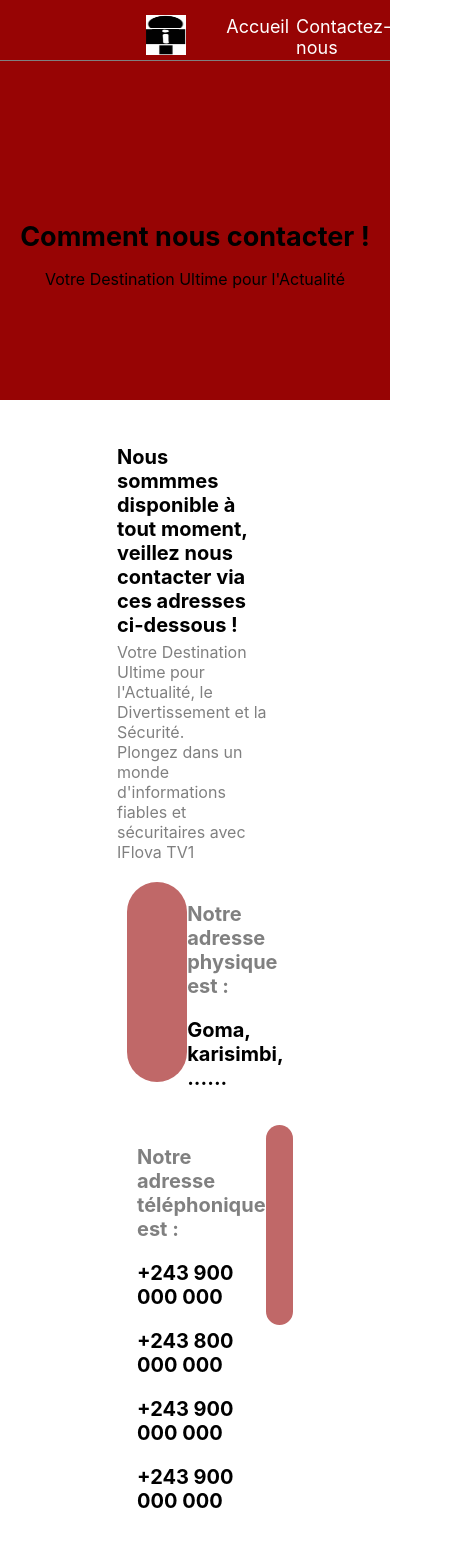
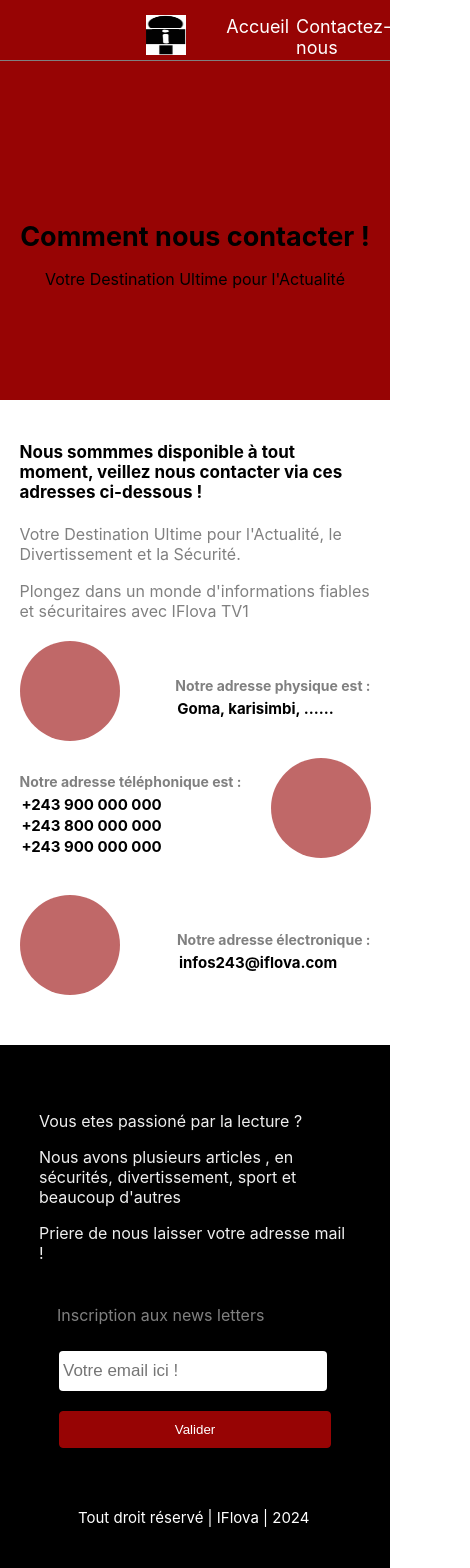
Before and after one commit to yavchris07/ifLova, a React (Create React App) app: page /contact in a window 390 px wide. Shown: the top 1568 px of the page, 470 px wide, since content can reach past the window. Built offline with nearby package versions, Linux system fonts and the light colour scheme.

Commit message:
contact page set up

```diff
--- a/src/pages/contact.tsx
+++ b/src/pages/contact.tsx
@@ -34,7 +34,7 @@ export default function Contact() {
           <p className='p'>+243 900 000 000</p>
           <p className='p'>+243 800 000 000</p>
           <p className='p'>+243 900 000 000</p>
-          <p className='p'>+243 900 000 000</p>
+
         </div>
         <div className='picture'></div>
       </div>
@@ -43,7 +43,7 @@ export default function Contact() {
         <div className='picture'></div>
 
         <div className='text'>
-          <p>Notre adresse électronique, pour plus d'infos</p>
+          <p>Notre adresse électronique : </p>
           <p className='p'>infos243@iflova.com</p>
         </div>
 
--- a/src/styles/app.scss
+++ b/src/styles/app.scss
@@ -13,7 +13,7 @@
     width: 100%;
     height: 60px;
     background: transparent;
-    position: fixed;
+    position: absolute;
     border-bottom: 1px solid var(--kgrey);
 
     .container{
--- a/src/styles/contact.scss
+++ b/src/styles/contact.scss
@@ -68,3 +68,66 @@
         }
     }
 }
+
+@media screen and (max-width:600px) {
+    .contact{
+        width: 90%;
+        gap: 17px;
+        // background: red;
+        p{
+            font-size: 17px;
+            font-weight: bold;
+            margin-bottom: 5px;
+        }
+        span{
+            color: var(--kgray);
+        }
+
+
+        .right-card{
+            width: 100%;
+            margin: auto;
+            // display: flex;
+            // background: green;
+            // margin: 20px;
+            justify-content: space-between;
+            align-items: center;
+
+            .text{
+                p{  font-size: 14px;}
+                .p{ font-size: 15px; margin: 2px;}
+            }
+
+            .picture{
+                background: var(--kprimary1);
+                width: 100px;
+                height: 100px;
+                border-radius: 100px;
+            }
+
+        }
+
+        .left-card{
+            width: 100%;
+            margin: auto;
+            display: flex;
+            // margin: 10px;
+            // background: pink;
+            justify-content: space-between;
+            margin-top: 20px;
+            align-items: center;
+
+            .text{
+                p{  font-size: 14px;}
+                .p{ font-size: 15px; margin: 2px;}
+            }
+
+            .picture{
+                width: 100px;
+                height: 100px;
+                background: var(--kprimary1);
+            }
+        }
+    }
+
+}
```
